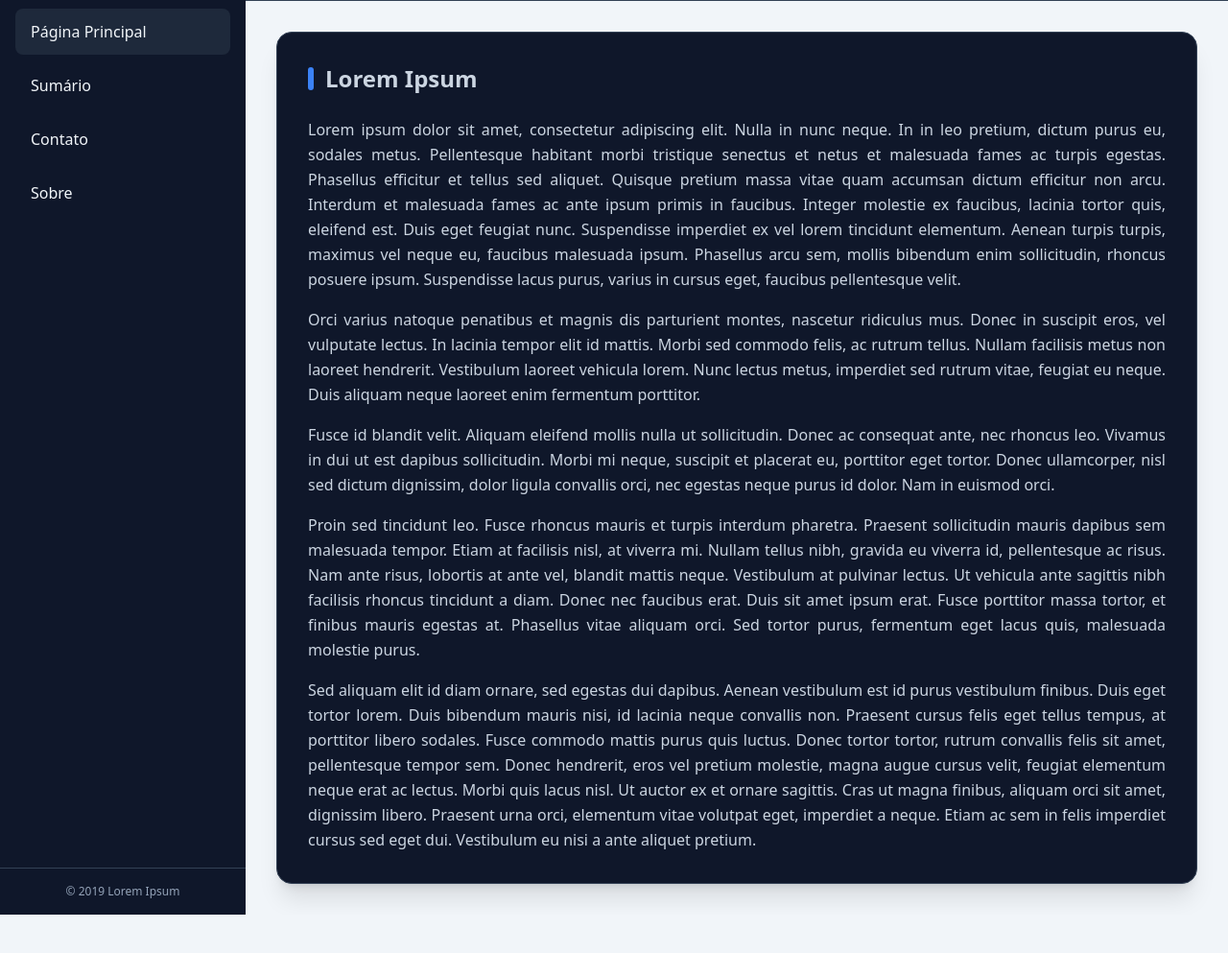
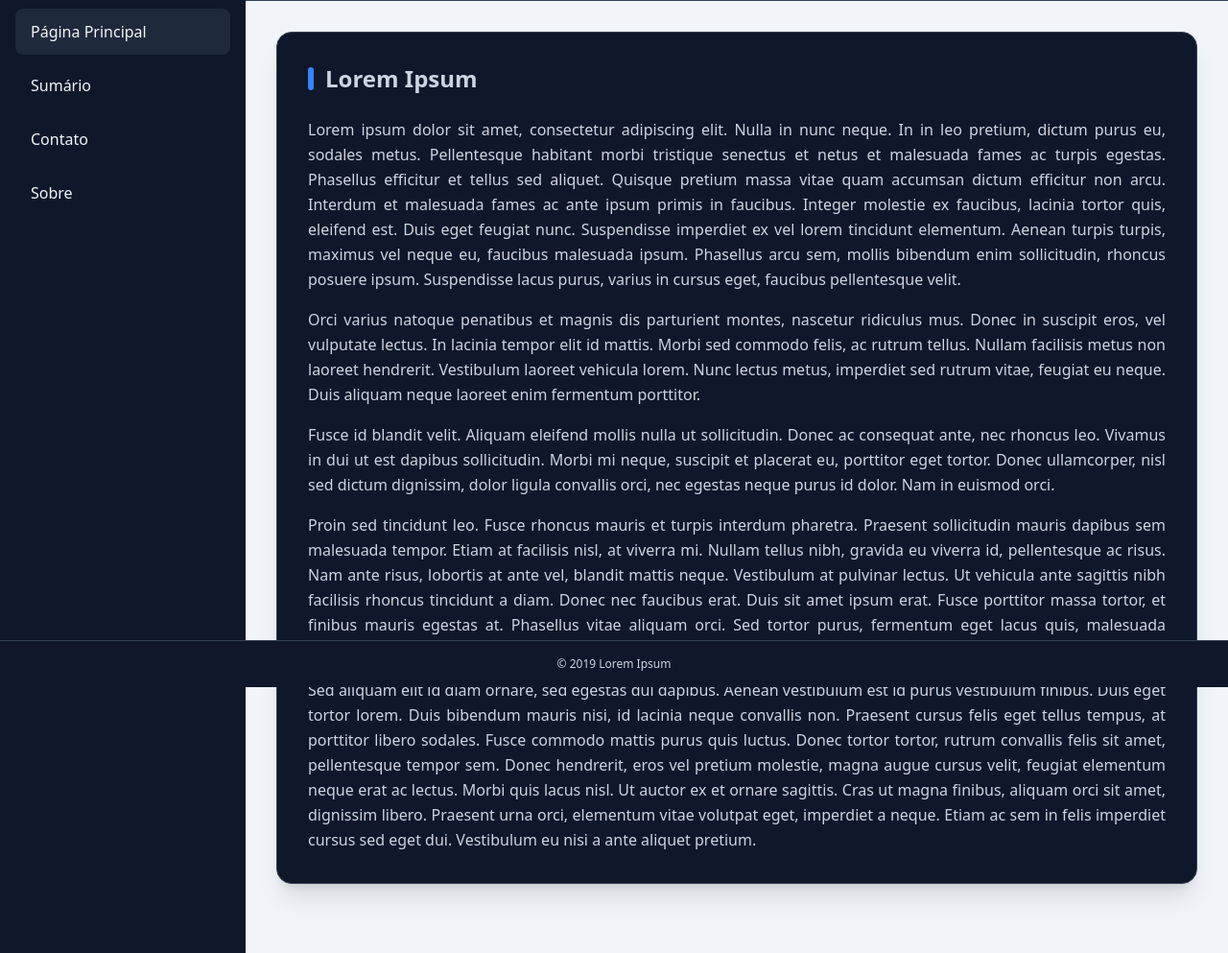
Before and after one commit to Heverton-Souza/ExerciciosBaseHTML, a plain HTML site: page curso/index.html in a window 1280 px wide. Shown: the part 84-1077 px from the top of the page at 96% size. Before the commit the page ends 1037 px from the top, so only its background shows below. Drawn offline with nearby package versions, Linux system fonts and the light colour scheme.

Commit message:
Rodapé corrigido

```diff
--- a/curso/index.html
+++ b/curso/index.html
@@ -12,6 +12,7 @@
 
     <title>Página Inicial</title>
 </head>
+
 <body class="bg-slate-100 text-slate-800">
 
     <div class="flex min-h-screen">
@@ -52,14 +53,10 @@
                     </li>
                 </ul>
             </nav>
-
-            <div class="p-4 text-xs text-center text-slate-400 border-t border-slate-700">
-                © 2019 Lorem Ipsum
-            </div>
         </aside>
 
         <!-- Main -->
-        <main class="flex-1 flex flex-col">
+        <main class="flex-1 flex flex-col pb-10">
 
             <!-- Header -->
             <header class="bg-slate-900 border-b border-slate-700 px-8 py-6">
@@ -98,12 +95,15 @@
                     Sed aliquam elit id diam ornare, sed egestas dui dapibus. Aenean vestibulum est id purus vestibulum finibus. Duis eget tortor lorem. Duis bibendum mauris nisi, id lacinia neque convallis non. Praesent cursus felis eget tellus tempus, at porttitor libero sodales. Fusce commodo mattis purus quis luctus. Donec tortor tortor, rutrum convallis felis sit amet, pellentesque tempor sem. Donec hendrerit, eros vel pretium molestie, magna augue cursus velit, feugiat elementum neque erat ac lectus. Morbi quis lacus nisl. Ut auctor ex et ornare sagittis. Cras ut magna finibus, aliquam orci sit amet, dignissim libero. Praesent urna orci, elementum vitae volutpat eget, imperdiet a neque. Etiam ac sem in felis imperdiet cursus sed eget dui. Vestibulum eu nisi a ante aliquet pretium.
                     </p>
                     </div>
-
                 </div>
             </section>
-
     </main>
-
+</div>
+<!-- Footer -->
+<div class="bg-slate-900">
+    <footer class="fixed bottom-0 left-0 w-full bg-slate-900 p-4 text-xs text-center text-slate-300 border-t border-slate-700">
+        © 2019 Lorem Ipsum
+    </footer>
 </div>
 
 </body>
```
